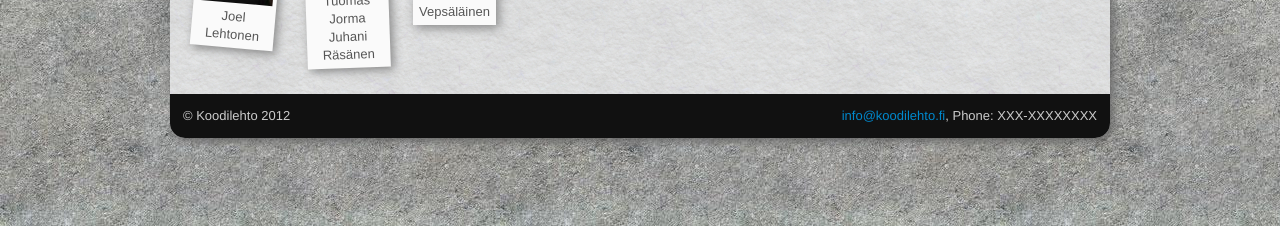
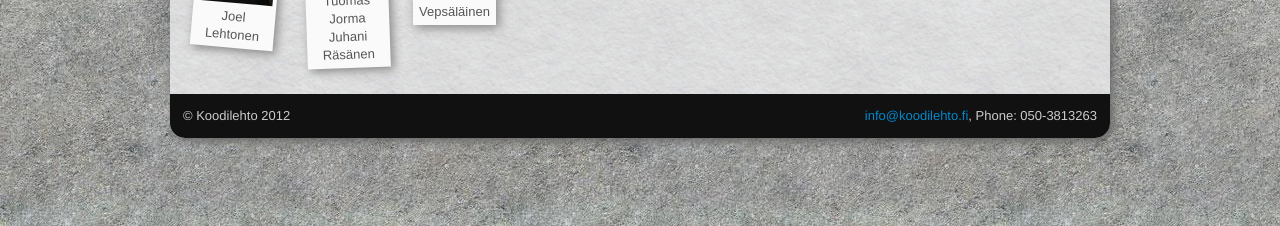
Before and after one commit to koodilehto/koodilehto-site, a Jekyll site: the page built from members/index.html, in a window 1280 px wide. Shown: the part 674-900 px from the top of the page. Built offline with Jekyll 4.4.1, drawn with Linux system fonts in a browser that asks for light colours; some web fonts are replaced; some of the changed lines change nothing that is shown.

Commit message:
Changed my personal information, added photo. Added phone number to _config.yml

```diff
--- a/_config.yml
+++ b/_config.yml
@@ -1,4 +1,4 @@
 email: info@koodilehto.fi
 name: Koodilehto
-phone: XXX-XXXXXXXX
+phone: 050-3813263
 url: codegrove-site
--- a/_includes/members/maakuth.html
+++ b/_includes/members/maakuth.html
@@ -1,4 +1,6 @@
-<p>I'm a Computer Science Teacher student at the University of Jyväskylä. Professionally I do system administration and some programming as a hobby and self-education.</p>
+<p>I'm a CS student, sysadmin and developer of various sorts. I'm a
+general purpose nerd interested in all sorts of technologies, though web
+development has not yet aroused my interests.</p>
 
 <h3>Contact</h3>
 
```
Also changed, not shown: images/members/maakuth.jpg (added).
